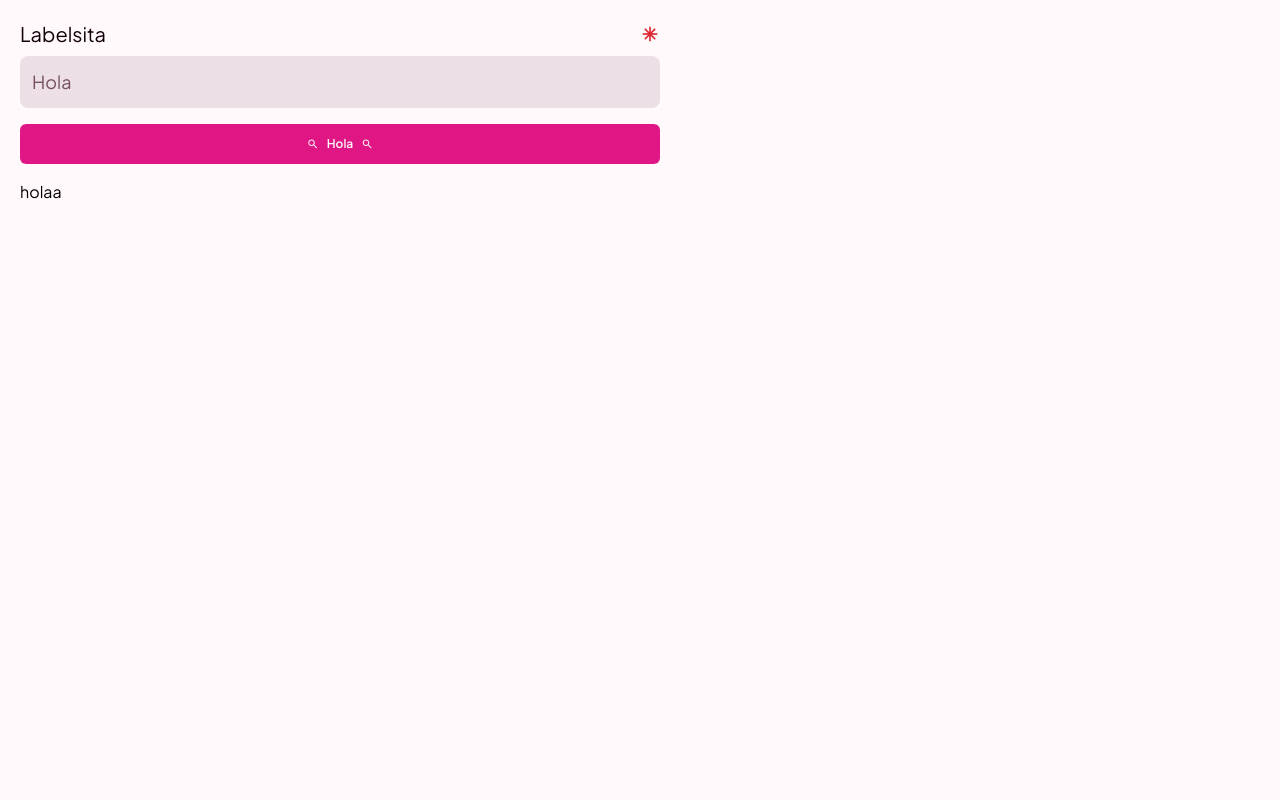
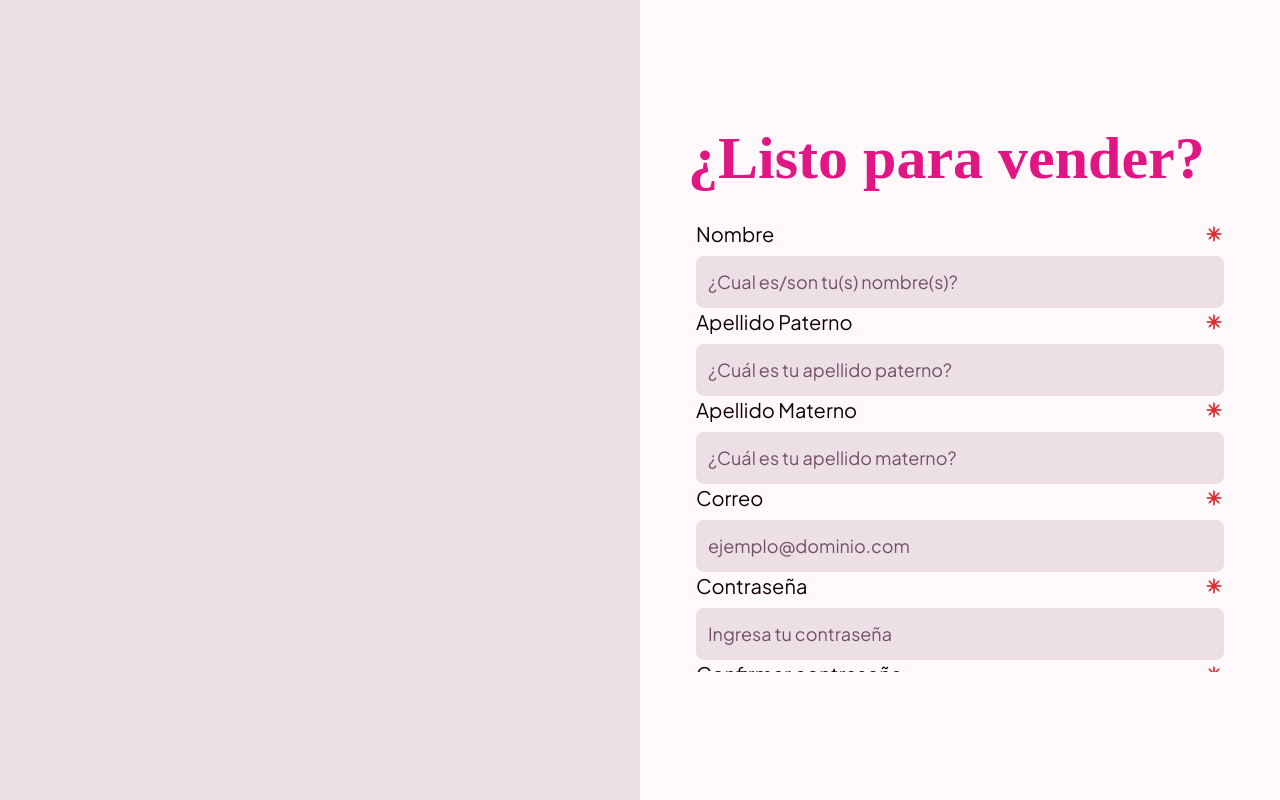
Before and after one commit to ZinnithMX/Neat-Net-Web, a React (Vite) app: page / in a window 1280 px wide. Built offline with nearby package versions, Linux system fonts and the light colour scheme; a web font is replaced by a local one.

Commit message:
primer form

```diff
--- a/package.json
+++ b/package.json
@@ -15,7 +15,8 @@
     "npm": "^10.9.0",
     "prop-types": "^15.8.1",
     "react": "^18.3.1",
-    "react-dom": "^18.3.1"
+    "react-dom": "^18.3.1",
+    "react-router-dom": "^6.27.0"
   },
   "devDependencies": {
     "@eslint/js": "^9.11.1",
--- a/src/App.jsx
+++ b/src/App.jsx
@@ -1,11 +1,17 @@
-import Input from "./components/Input/Input.jsx";
+/*import Input from "./components/Input/Input.jsx";
 import PrimaryButton from "./components/Button/PrimaryButton.jsx";
 import {useEffect, useState} from "react";
-import axios from "axios";
+import axios from "axios";*/
+
+import {
+  BrowserRouter as Router, Routes,
+  Route
+} from "react-router-dom";
+import SignupComprador from "./pages/account/signup/SignupComprador"
 
 function App() {
 
-    const [contenido1, setContenido1] = useState({
+    /*const [contenido1, setContenido1] = useState({
         error: true,
         value: ""
     });
@@ -35,10 +41,17 @@ function App() {
         }catch (e) {
             console.log(e);
         }
-    };
+
+    };*/
 
     return (
         <>
+          <Router>
+            <Routes>
+              <Route path="/" element={<SignupComprador/>}/>
+            </Routes>
+          </Router>
+          {/*
             <div className={"m-5 w-1/2 gap-4 flex flex-col"}>
                 <Input label={"Labelsita"} required={true} error={false} deshabilitado={false}
                        validate={true} regex={new RegExp(/^[\w-\.]+@([\w-]+\.)+[\w-]{2,4}$/)}
@@ -52,6 +65,7 @@ function App() {
                 </PrimaryButton>
                 <p>holaa</p>
             </div>
+          */}
         </>
 
     )
--- a/src/components/Input/Input.jsx
+++ b/src/components/Input/Input.jsx
@@ -123,7 +123,6 @@ Input.propTypes = {
     label: PropTypes.string.isRequired,
     children: PropTypes.string.isRequired,
     required: PropTypes.bool.isRequired,
-    error: PropTypes.bool.isRequired,
     estado: PropTypes.string,
     maxLength: PropTypes.number,
     deshabilitado: PropTypes.bool.isRequired,
--- /dev/null
+++ b/src/pages/account/signup/SignupComprador.jsx
@@ -0,0 +1,104 @@
+import { useEffect, useState } from "react"
+import Input from "../../../components/Input/Input.jsx"
+import PrimaryButton from "../../../components/Button/PrimaryButton.jsx"
+
+export default function SignupComprador(){
+
+
+    const [nombre, setNombre] = useState({error: true, value:""});
+    const [pat, setPat] = useState({error: true, value:""});
+    const [mat, setMat] = useState({error: true, value:""});
+    const [correo, setCorreo] = useState({error: true, value:""});
+    const [contra, setContra] = useState({error: true, value:""});
+    const [telPer, setTelPer] = useState({error: true, value:""});
+
+
+    const [form, setForm] = useState({
+        name: nombre.value,
+        contrasenia: contra.value,
+        nombre: nombre.value,
+        paterno: pat.value,
+        materno: mat.value,
+        correo: correo.value,
+        telefono: telPer.value
+
+    });
+
+    useEffect(() => {
+        setForm({
+            name: nombre.value,
+            contrasenia: contra.value,
+            nombre: nombre.value,
+            paterno: pat.value,
+            materno: mat.value,
+            correo: correo.value,
+            telefono: telPer.value
+        })
+    },[contra.value, correo.value, mat.value, nombre.value, pat.value, telPer.value])
+
+    async function mandar(form) {
+        const url = "http://192.168.20.73:8080/users/add";
+        try {
+            fetch(url, {
+                method: 'POST',
+                headers: {
+                    'Content-Type': 'application/json',
+                },
+                body: JSON.stringify(form)
+            }).then(res => {
+                alert(res);
+            })
+        } catch(err) {
+            alert(err);
+        }
+    }
+
+
+
+    return(
+        <>
+            <div className="flex flex-row h-dvh">
+                <div className="w-1/2 bg-g-300 h-full">
+                    <img />
+                </div>
+                <div className="w-1/2 h-full flex flex-col gap-8 px-12 py-32">
+                    <h2 className="text-p-600">¿Listo para vender?</h2>
+                    <form className="h-full gap-5 overflow-auto px-2">
+                        <Input label="Nombre" required={true} response={setNombre}>
+                            ¿Cual es/son tu(s) nombre(s)?
+                        </Input>
+                        <Input label="Apellido Paterno" required={true} response={setPat}>
+                            ¿Cuál es tu apellido paterno?
+                        </Input>
+                        <Input label="Apellido Materno" required={true} response={setMat}>
+                            ¿Cuál es tu apellido materno?
+                        </Input>
+                        <Input label="Correo" required={true} response={setCorreo}>
+                            ejemplo@dominio.com
+                        </Input>
+                        <Input label="Contraseña" required={true} response={setContra}>
+                            Ingresa tu contraseña
+                        </Input>
+                        <Input label="Confirmar contraseña" required={true} response={null}>
+                            Vuelve a ingresar tu contraseña
+                        </Input>
+                        <Input label="Telefono empresarial" required={true} response={null}>
+                            +52 1 XXX 0000 0000
+                        </Input>
+                        <Input label="Telelfono personal" required={true} response={setTelPer}>
+                            +52 1 XXX 0000 0000
+                        </Input>
+                        <PrimaryButton size="[16rem]" onClick={() => {
+                            alert("Enviado")
+                            mandar(form)
+                        }}>
+                            Enviar
+                        </PrimaryButton>
+                    </form>
+
+                </div>
+            </div>
+
+        </>
+    )
+}
```
Also changed, not shown: src/pages/account/login/LoginComprador.js (added), src/pages/account/login/LoginEmpleado.js (added), src/pages/account/login/LoginVendedor.js (added), src/pages/account/signup/SingupVendedor.jsx (added), 1 other file (tests, documents, lock files or other folders).
